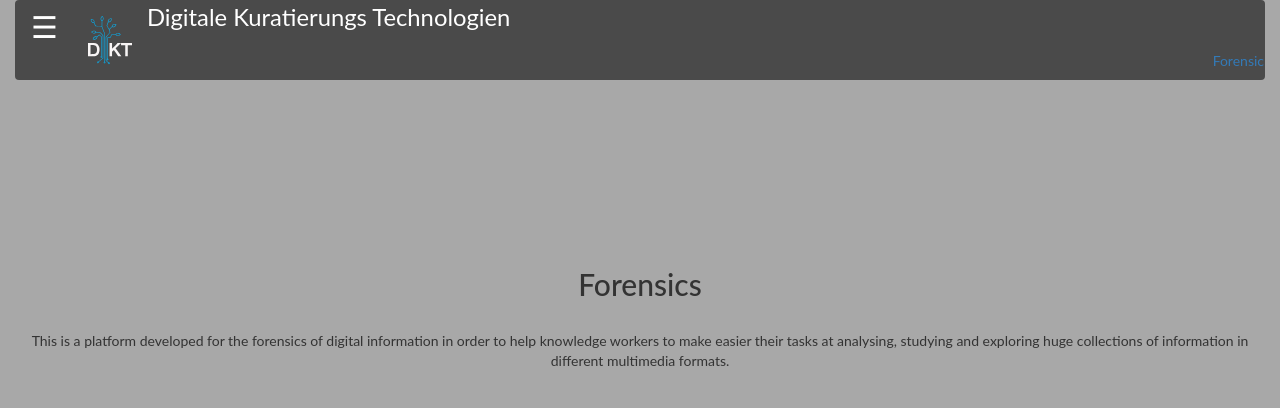
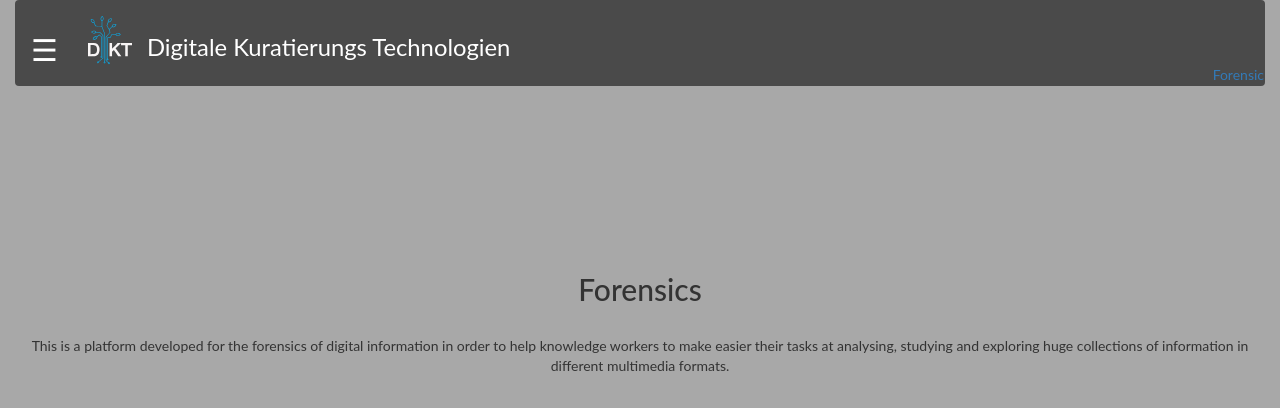
Before and after one commit to dkt-projekt/Forensic-Interface, a PHP site: page / in a window 1280 px wide. Shown: the top 408 px of the page. Run offline with PHP 8.4, Linux system fonts and the light colour scheme; data that the repository does not hold is empty; some libraries are stand-ins or nearby versions; some web fonts are replaced.

Commit message:
impl site structure

```diff
--- a/forensic/collections.php
+++ b/forensic/collections.php
@@ -19,7 +19,7 @@ $navbarPath = 'collections';
 require_once("header.php");
 ?>
 
-    <div class="row"style="padding-top:10px">
+    <div class="row"style="padding-top:50px; padding-left:120px">
     	<div class="col-lg-1 col-md-2 col-sm-2" style="margin:0px;text-align:center;">
     		<a href="newCollection.php">
     			<i class="fa fa-plus-square-o fa-4x" aria-hidden="true" style=""></i>
--- a/forensic/forensic.css
+++ b/forensic/forensic.css
@@ -28,6 +28,7 @@ body {
 .navbar-wordbrand{
     color: #FFFFFF;
     font-size: 170%;
+    padding-top: 30px;
 }
 
 .navbar-top-links {
--- a/forensic/header.php
+++ b/forensic/header.php
@@ -3,7 +3,7 @@
 ?>
         <div class="navbar">
             <div class="navbar-header">
-      		<span class="navbar-brand" style="font-size:30px;cursor:pointer;color:white;" onclick="openNav()">&#9776;</span>
+      		<span class="navbar-brand" style="font-size:30px; padding-top:38px; cursor:pointer;color:white;" onclick="openNav()">&#9776;</span>
                 <a class="navbar-brand" href="index.php"><img src="images/DKT_logo_final.svg" alt="Forensics" style="max-height:90px;"/></a>
                 <div class="navbar-wordbrand">Digitale Kuratierungs Technologien</div>
 
```
